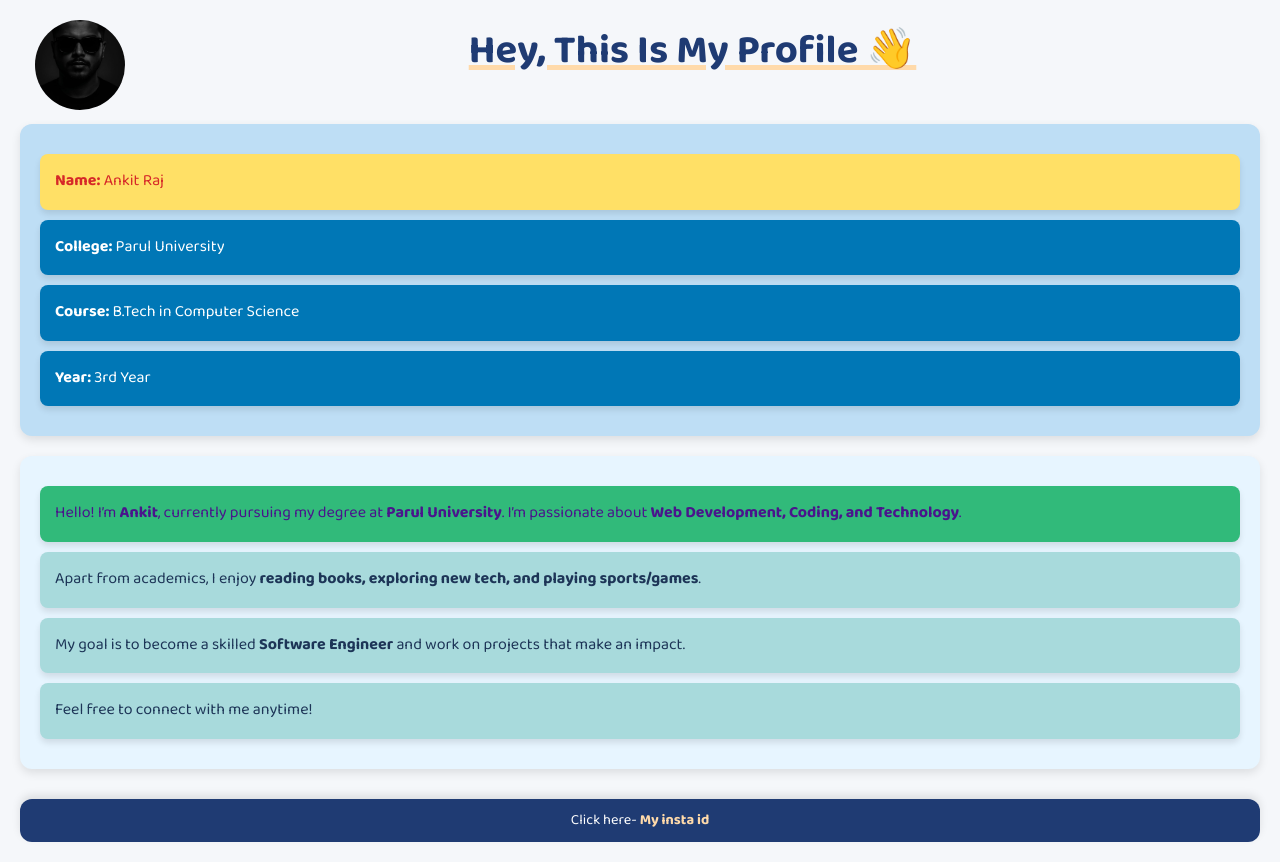
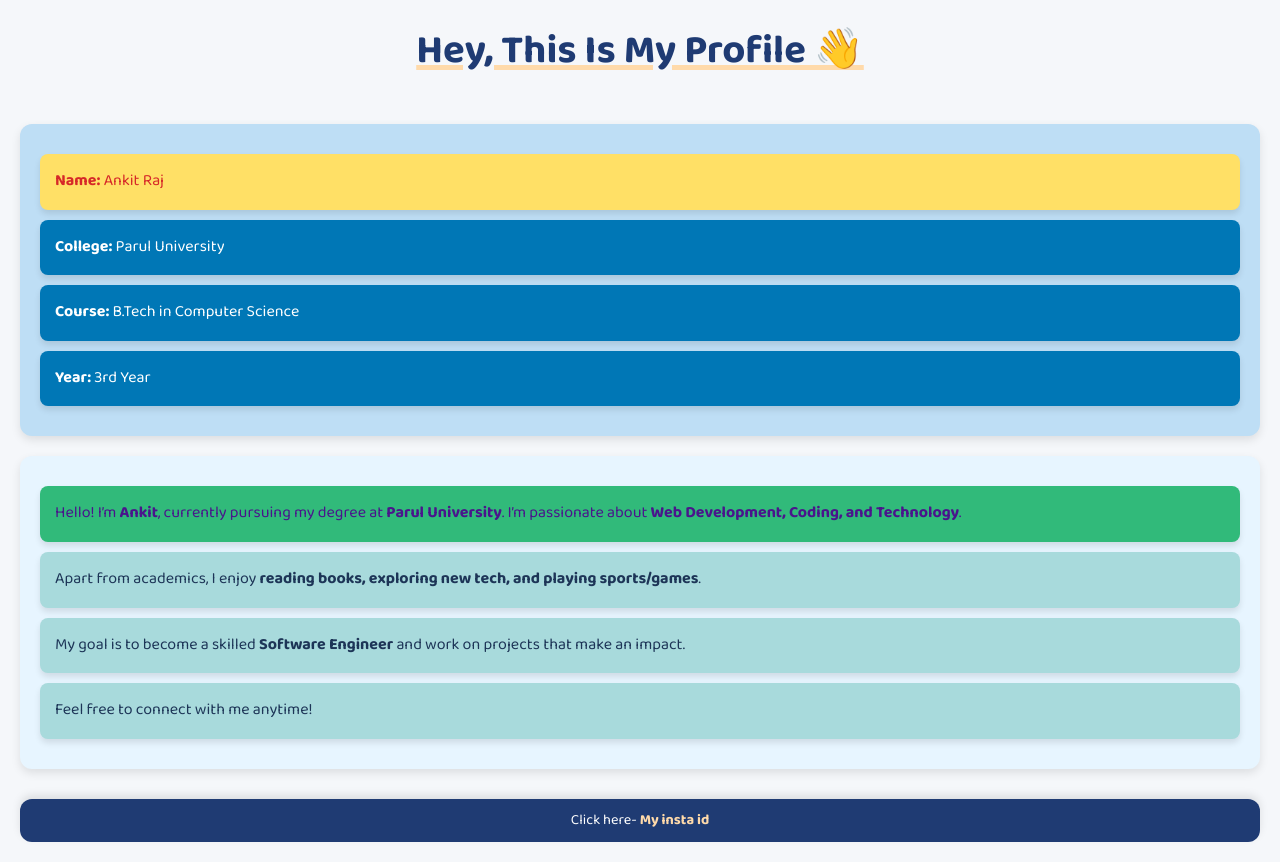
Before and after one commit to Ankittt-14/basic-profile, a plain HTML site: page index.html in a window 1280 px wide. Drawn offline with Linux system fonts and the light colour scheme; a web font is replaced by a local one.

Commit message:
Update index.html

```diff
--- a/index.html
+++ b/index.html
@@ -24,7 +24,7 @@
 
 
     <h1>Hey, This is My Profile 👋
-        <img src="/it's me.jpg" alt="My Photo" class="profile-img">
+<!--         <img src="/it's me.jpg" alt="My Photo" class="profile-img"> -->
 
     </h1>
 
```
